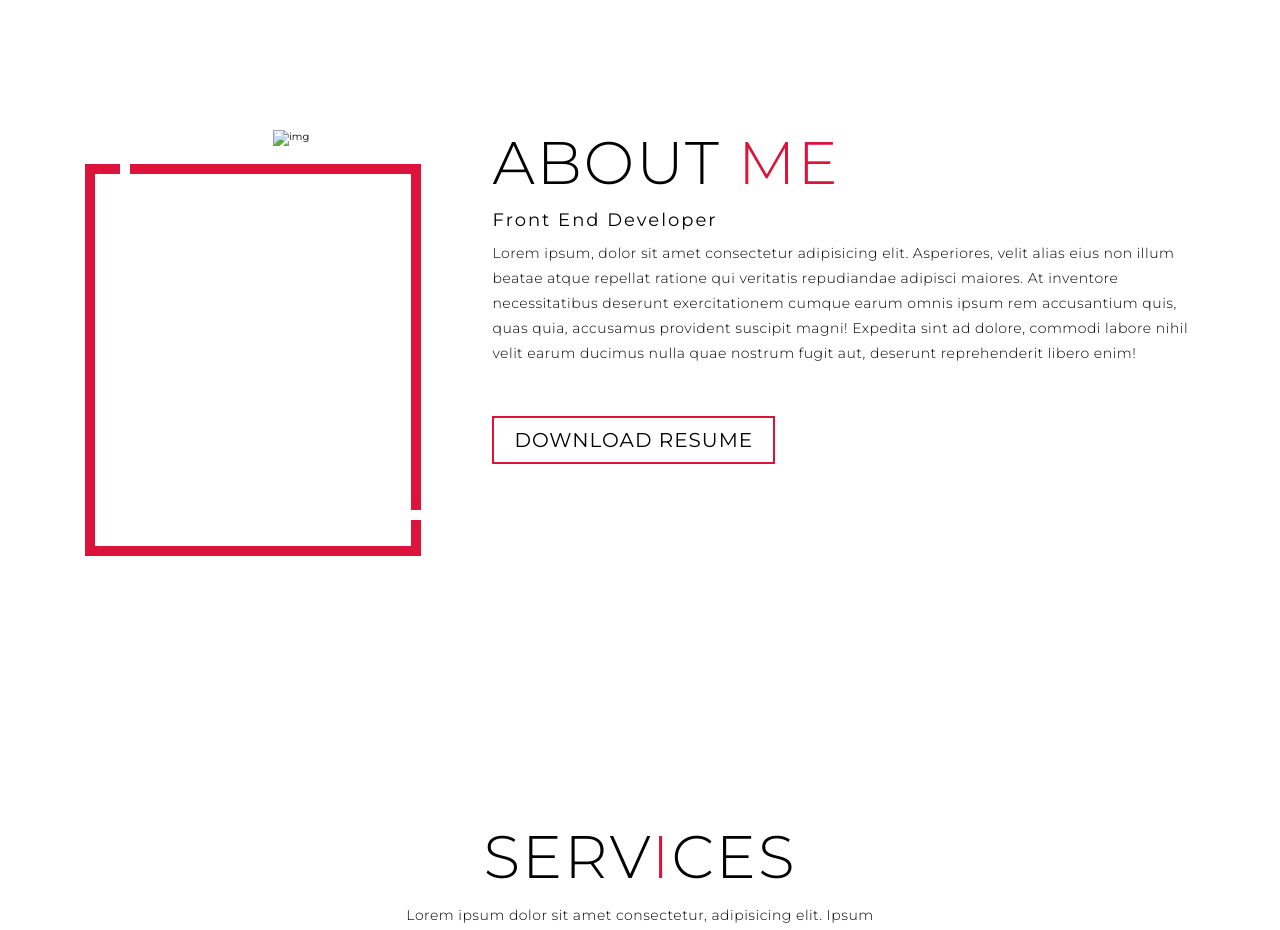
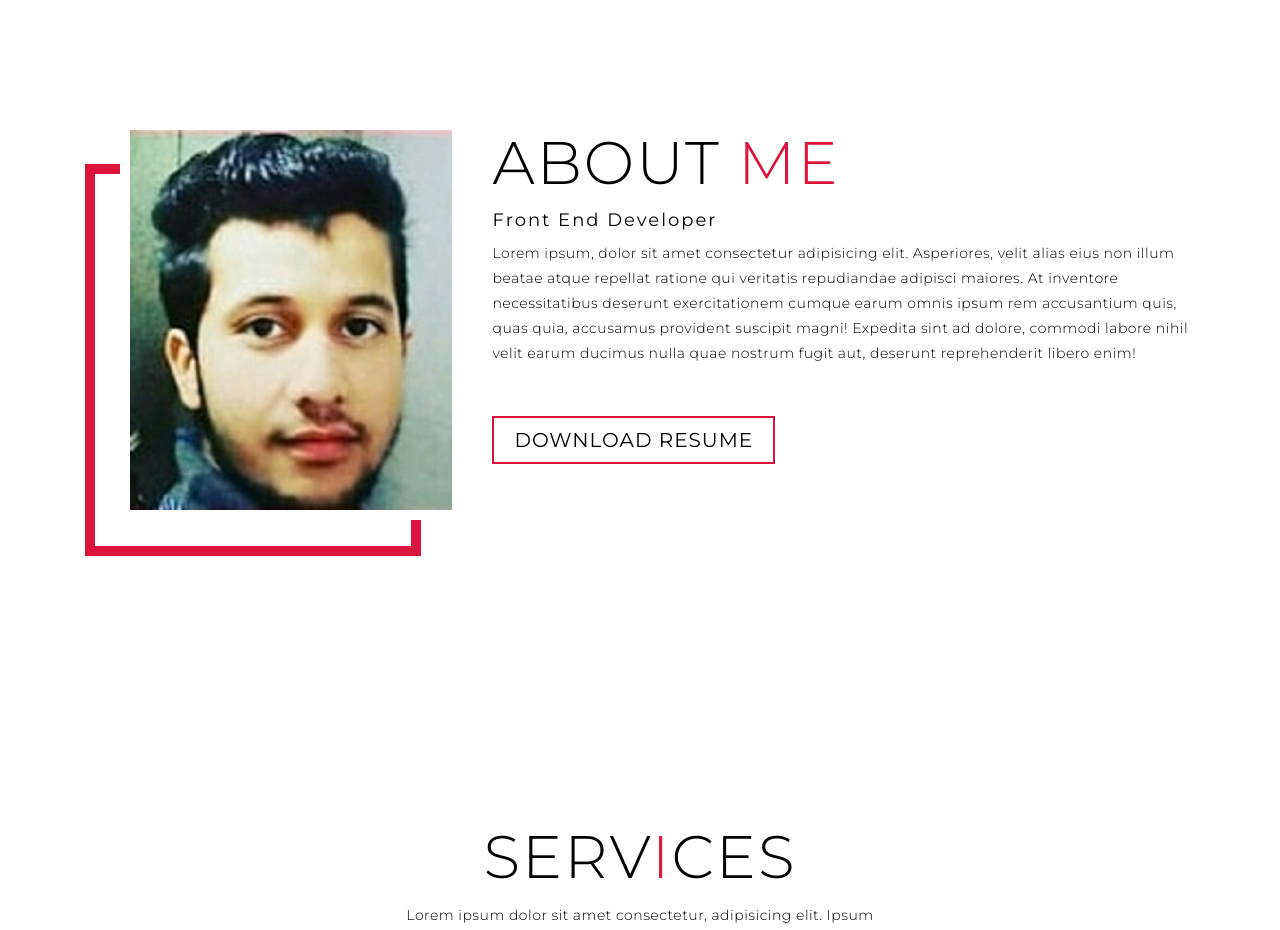
Before and after one commit to starmohit14/Portfolio, a plain HTML site: page index.html in a window 1280 px wide. Shown: the part 880-1810 px from the top of the page. Drawn offline with Linux system fonts and the light colour scheme; files whose address does not match are found by name.

Commit message:
Update index.html

```diff
--- a/index.html
+++ b/index.html
@@ -54,7 +54,7 @@
     <div class="about container">
       <div class="col-left">
         <div class="about-img">
-          <img src="./img/img-2.png" alt="img">
+          <img src="./img-2.png" alt="img">
         </div>
       </div>
       <div class="col-right">
```
